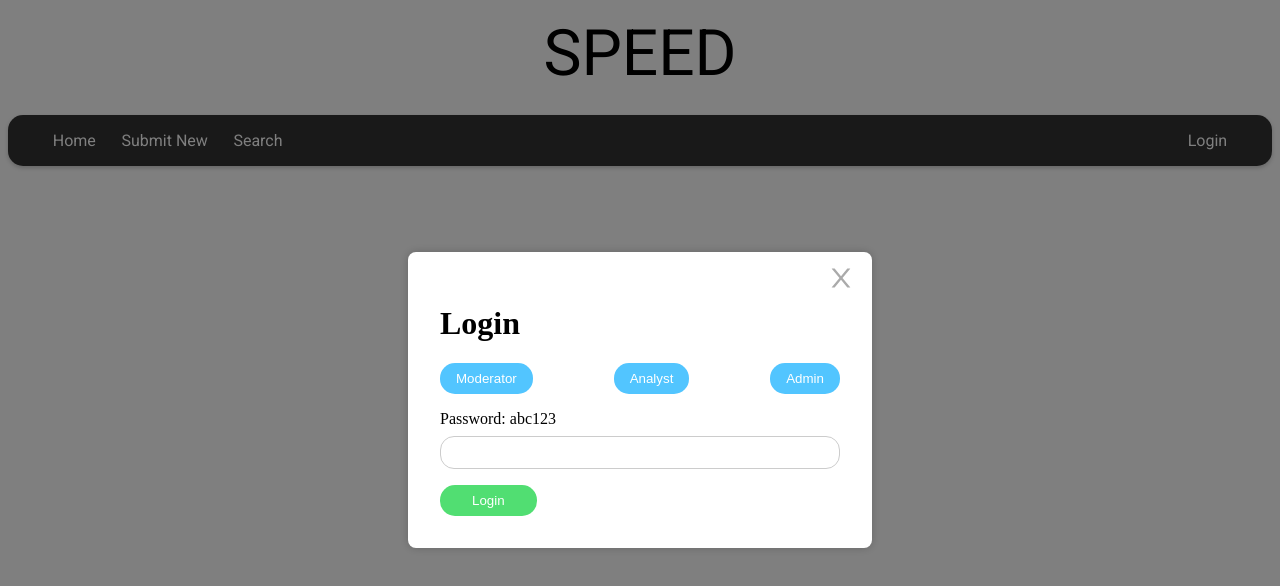
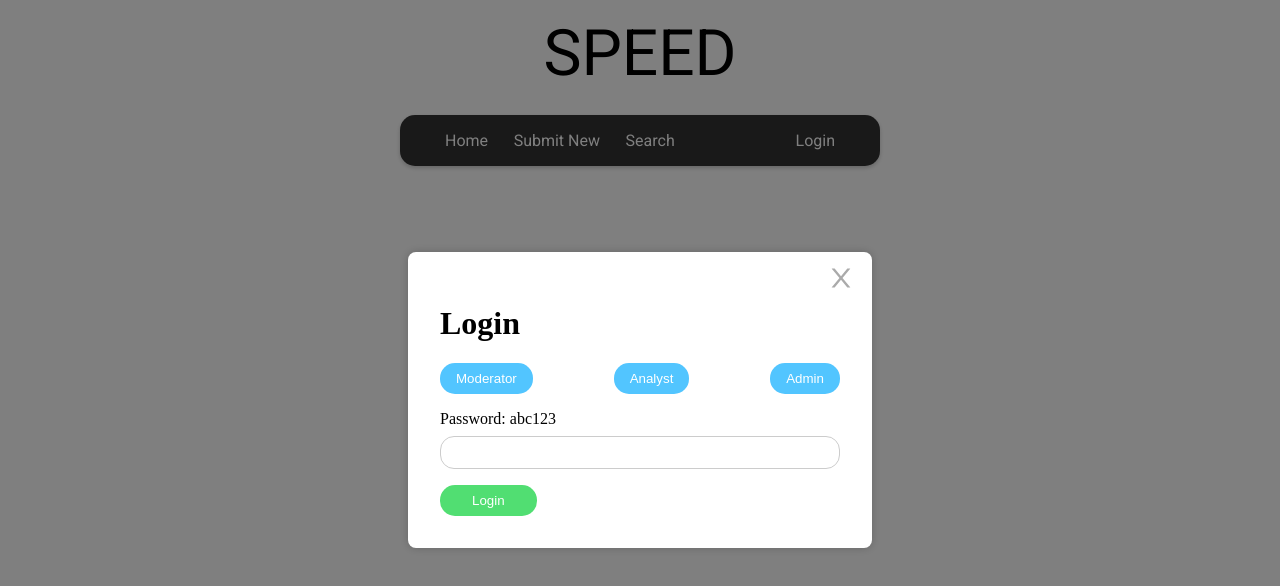
Before and after one commit to CISE-ASS1B-5004/ASS1B, a Next.js app in the folder frontend/: page /login in a window 1280 px wide. Shown: the top 586 px of the page. Built offline with nearby package versions, Linux system fonts and the light colour scheme.

Commit message:
new navbar

```diff
--- a/frontend/src/components/PopulatedNavBar.module.scss
+++ b/frontend/src/components/PopulatedNavBar.module.scss
@@ -1,61 +1,62 @@
-// A default font setting, you can replace 'Roboto' with your preferred font.
+@mixin flexbox($direction: row, $align: center, $justify: center) {
+  display: flex;
+  flex-direction: $direction;
+  align-items: $align;
+  justify-content: $justify;
+}
+
+// A default font setting
 @import url('https://fonts.googleapis.com/css2?family=Roboto:wght@400;500;700&display=swap');
 
 .user_container {
+  @include flexbox(column);
   position: absolute;
   aspect-ratio: 1;
   backdrop-filter: brightness(50%);
-    display: flex;
-    align-items: center;
-    justify-content: center;
   width: 2em;
   border-radius: 100%;
-    left: 1em
+  left: 1em;
 }
 
 .container {
-    display: flex;
-    justify-content: center;
-    align-items: center;
-    flex-direction: column;
+  @include flexbox(column);
   font-family: 'Roboto', sans-serif;
 }
 
-  .title{
+.title {
   font-size: 4rem;
   padding: 0.5rem;
 }
 
-  .nav{
+.nav {
+  @include flexbox();
   width: 100%;
   padding: 1rem;
-
 }
 
 .role {
-    color: rgb(46, 255, 217); // Or whatever color you want
-    // other styles for displaying the role...
-    transition: all 0.3s ease;  // Transition applies to all properties
+  color: rgb(46, 255, 217);
+  transition: all 0.3s ease;
 
-    // Cool hover effect
   &:hover {
     color: #ed2e8a;
-      transform: scale(1.15);  // Slightly enlarges the item
+    transform: scale(1.15);
   }
 }
 
-  .user{
-    display: flex;
-    align-items: center;
-    justify-content: right;
+.user {
+  @include flexbox();
+  margin-left: 100px;
+  justify-content: flex-end;
   width: 100%;
 }
 
-  .leftNav{
-    display: flex;
+.leftNav {
+  @include flexbox();
   flex-grow: 1;
   width: 80%;
 }
+
 .logoutButton {
   background-color: rgb(225, 95, 95);
   color: white;
--- a/frontend/src/components/nav/Nav.module.scss
+++ b/frontend/src/components/nav/Nav.module.scss
@@ -17,7 +17,7 @@
   margin: 0 0.3rem;  // Added margin for spacing between items
   cursor: default;
   transition: all 0.3s ease;  // Transition applies to all properties
-
+  text-wrap: nowrap;
   // Cool hover effect
   &:hover {
     color: #ed2e8a;
```
Also changed, not shown: frontend/public/SPEED-logos_transparent_1.png (added). Lines whose indentation alone changed are shown as unchanged.
